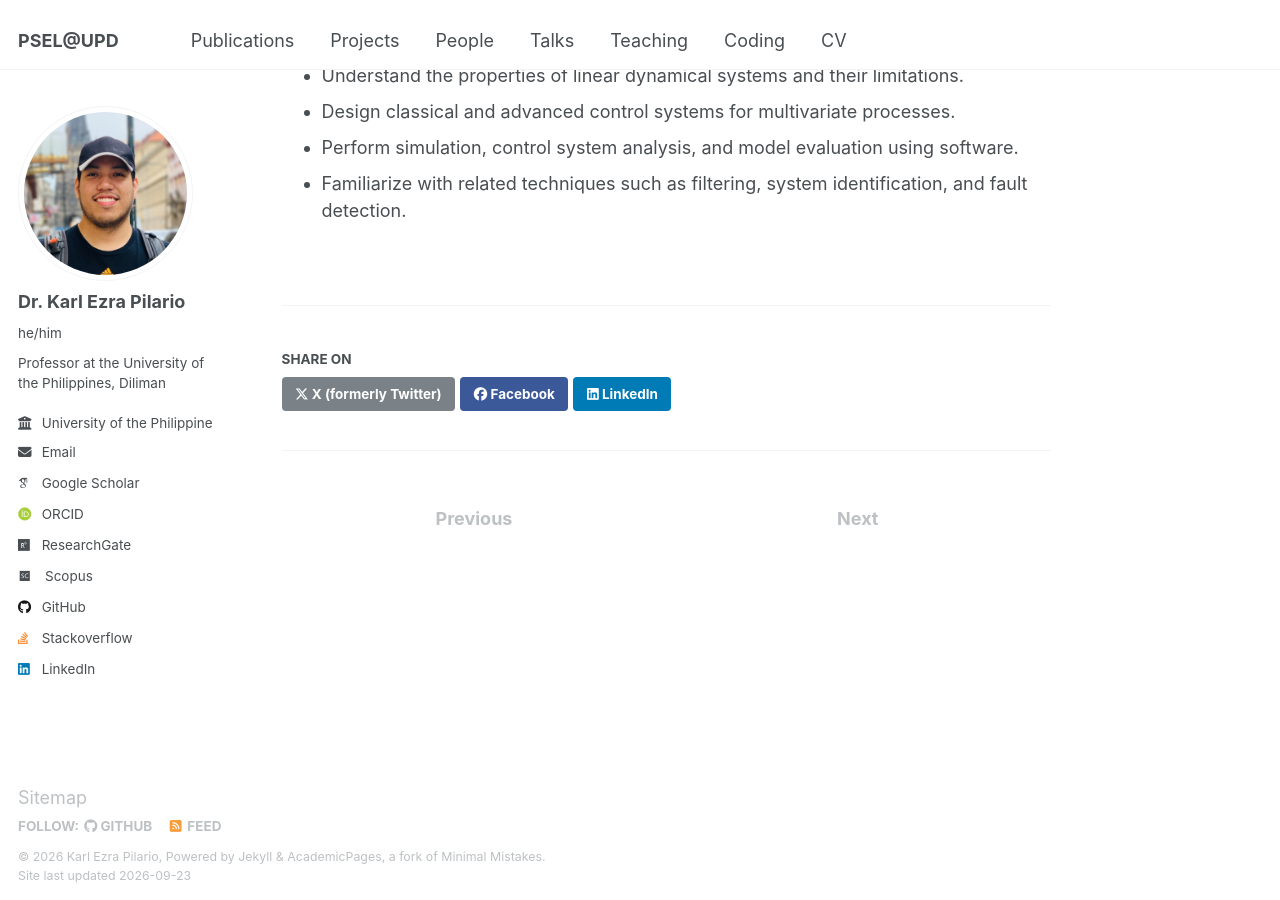
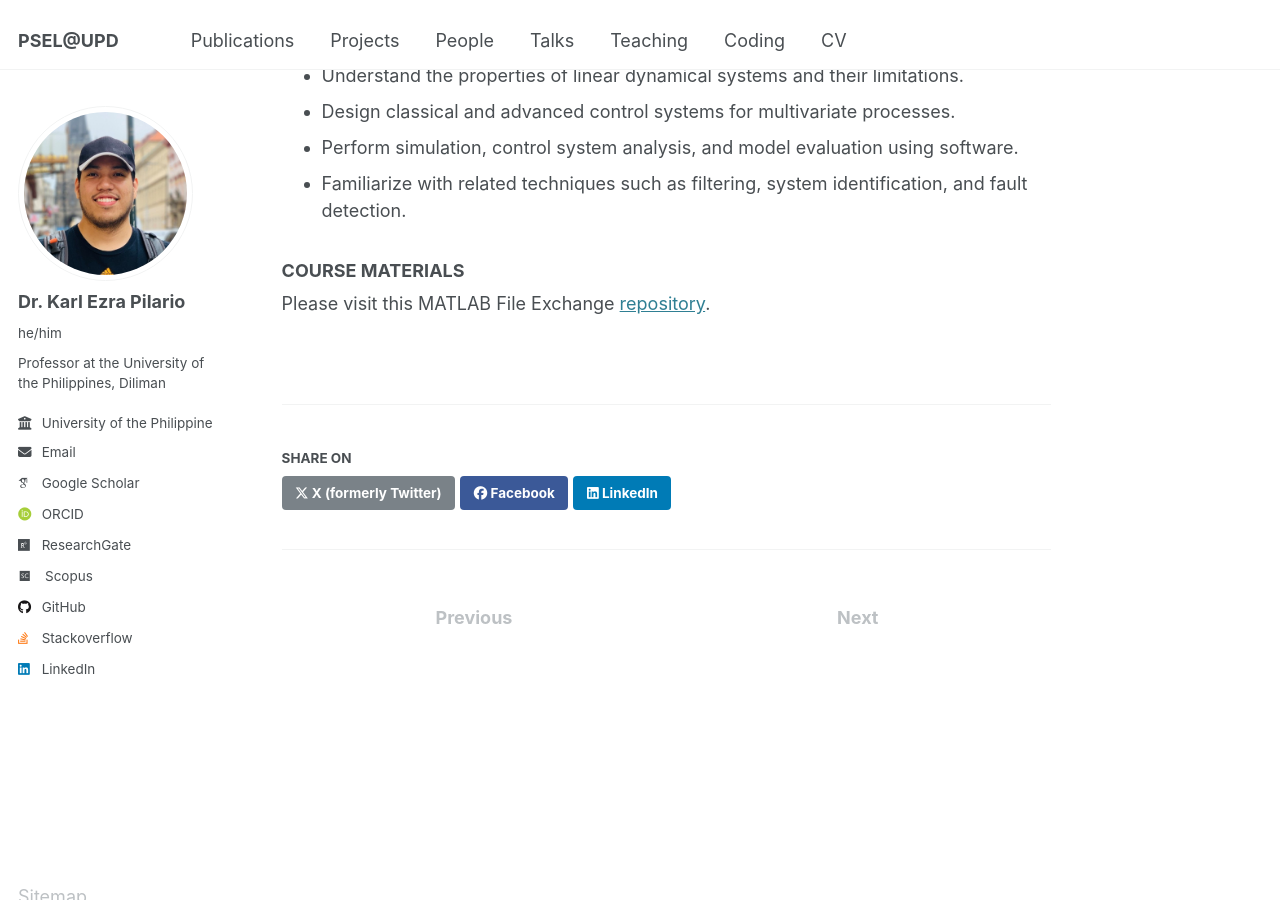
Before and after one commit to kspilario/kspilario.github.io, a Jekyll site: the page built from _teaching/che251.md, in a window 1280 px wide and 900 px high, scrolled down 617 px. Built offline with Jekyll 4.4.1, drawn with Linux system fonts in a browser that asks for light colours; some web fonts are replaced.

Commit message:
Update che251.md

```diff
--- a/_teaching/che251.md
+++ b/_teaching/che251.md
@@ -20,3 +20,6 @@ After completing this course, the student should be able to:
 * Design classical and advanced control systems for multivariate processes.
 * Perform simulation, control system analysis, and model evaluation using software.
 * Familiarize with related techniques such as filtering, system identification, and fault detection.
+
+### COURSE MATERIALS
+Please visit this MATLAB File Exchange [repository](https://www.mathworks.com/matlabcentral/fileexchange/184759-che-251-advanced-process-dynamics-and-control).
```
